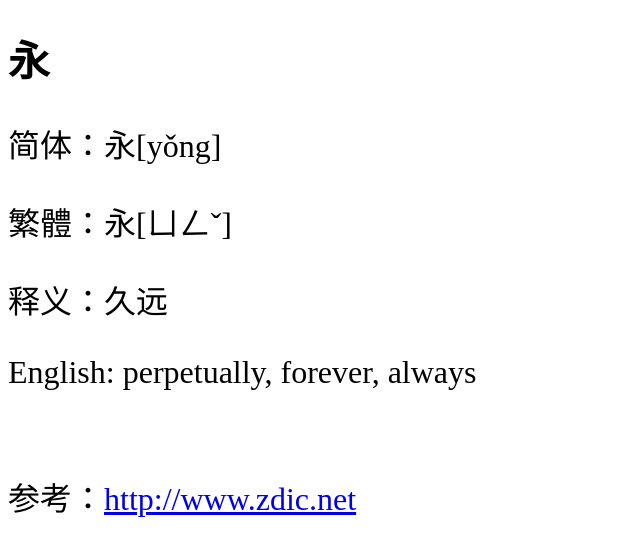
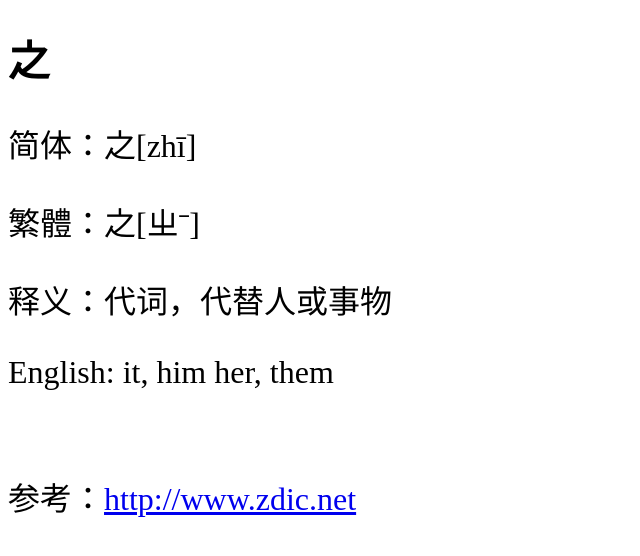
Before and after one commit to shengzhe/livecalligraphy, a Jekyll site: the page built from _posts/2012-08-31-LanTing-254.html, in a window 1280 px wide. Shown: the top 556 px of the page, without its empty margins (0-640 px from the left). Built offline with Jekyll 4.4.1, drawn with Linux system fonts in a browser that asks for light colours; Markdown is read by kramdown in place of the engine named in the settings.

Commit message:
Update 2012-08-31-LanTing-254.html

```diff
--- a/_posts/2012-08-31-LanTing-254.html
+++ b/_posts/2012-08-31-LanTing-254.html
@@ -1,11 +1,11 @@
 ---
 layout: default
-title: 兰亭集序第1个字 (1st character of Lan Ting)
+title: 兰亭集序第254个字 (254th character of Lan Ting)
 ---
-<h1>永</h1>
-<p>简体：永[yǒng]</p>
-<p>繁體：永[ㄩㄥˇ]</p>
-<p>释义：久远</p>
-<p>English: perpetually, forever, always</p>
+<h1>之</h1>
+<p>简体：之[zhī]</p>
+<p>繁體：之[ㄓˉ]</p>
+<p>释义：代词，代替人或事物</p>
+<p>English: it, him her, them</p>
 <br/>
-<p>参考：<a href="http://www.zdic.net/zd/zi/ZdicE6ZdicB0ZdicB8.htm">http://www.zdic.net</a></p>
+<p>参考：<a href="http://www.zdic.net/z/15/js/4E4B.htm">http://www.zdic.net</a></p>
```
